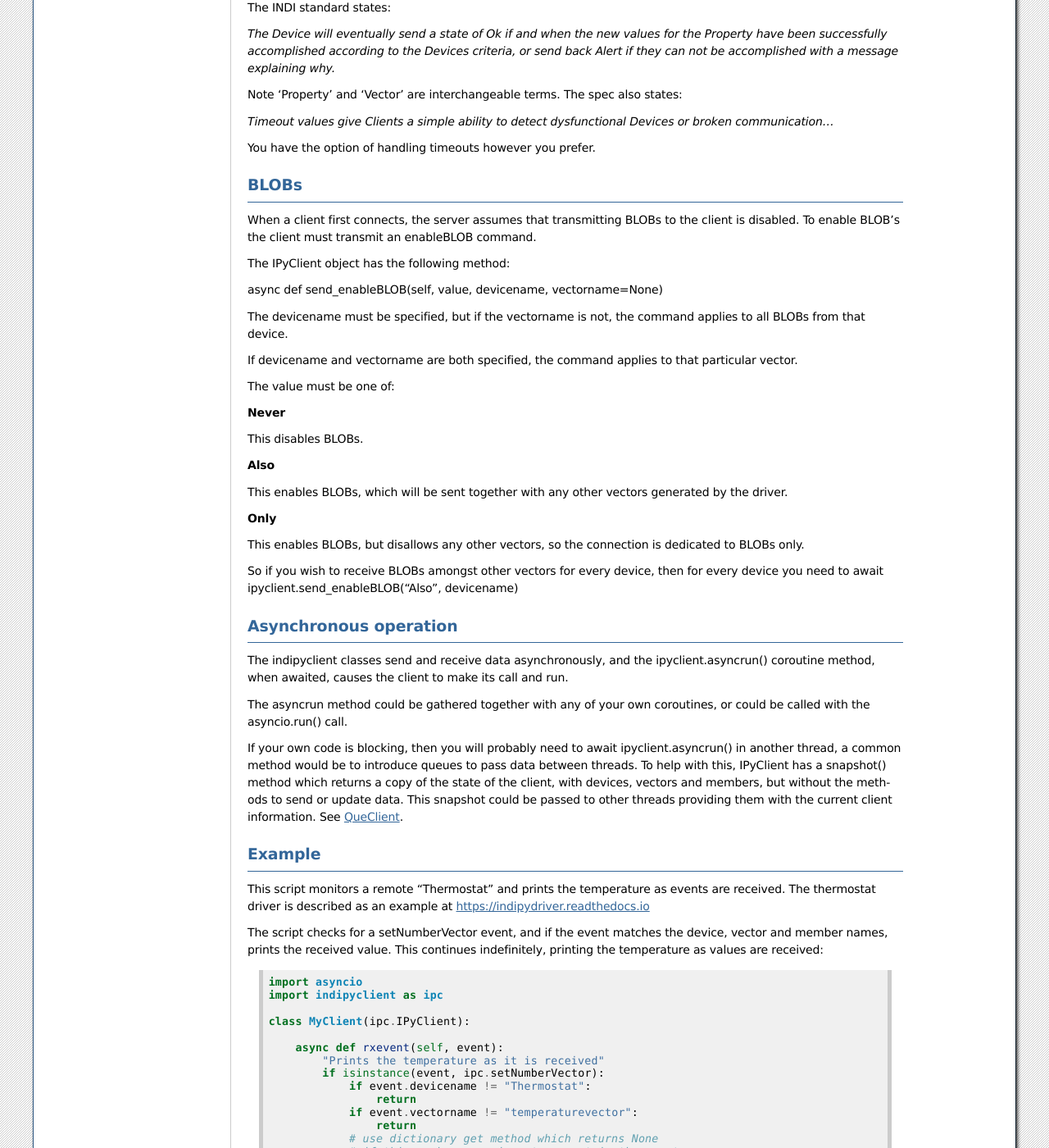
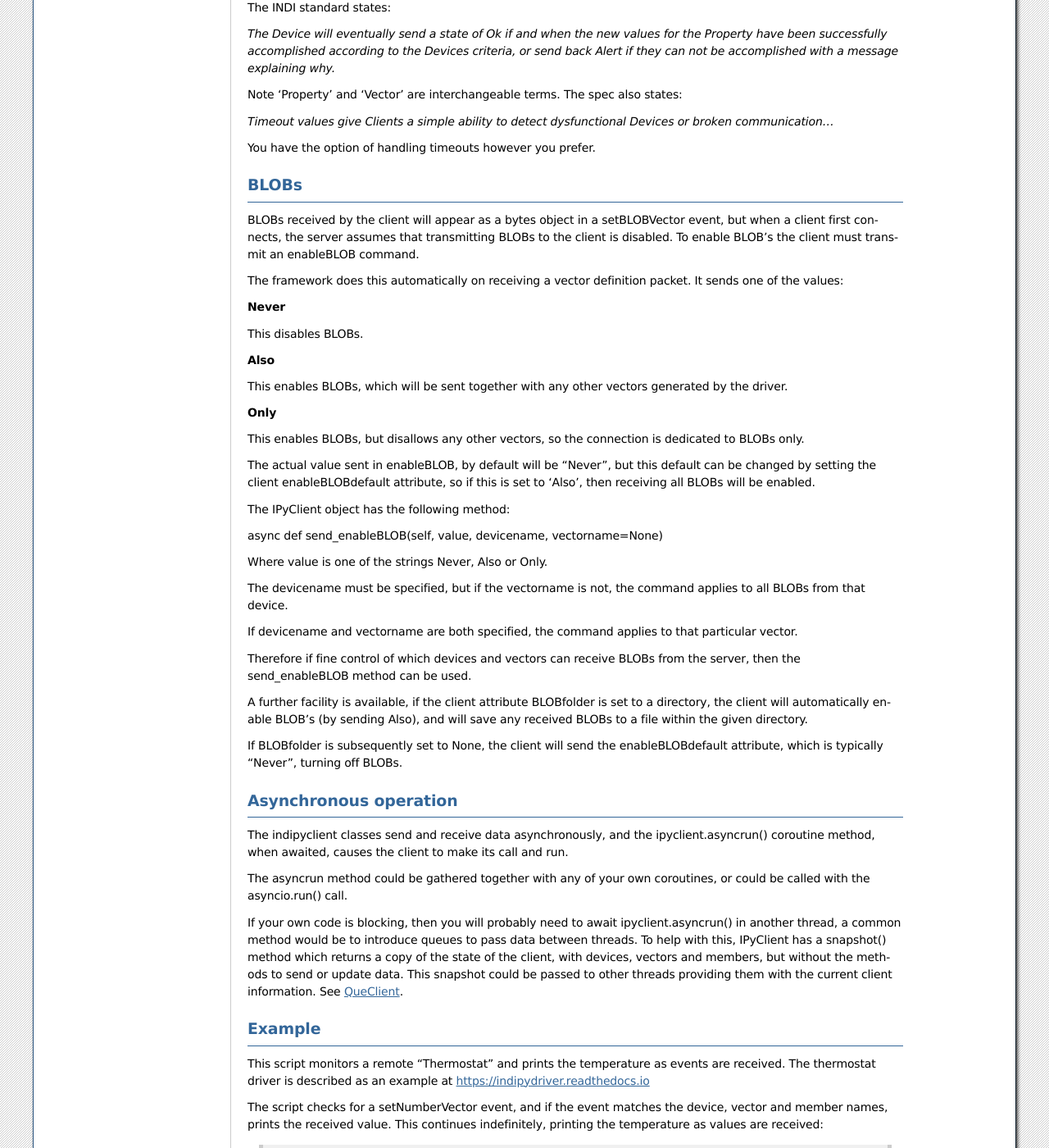
Before and after one commit to bernie-skipole/indipyclient, a Sphinx documentation site: the page built from docs/source/usage/concept.rst, in a window 1280 px wide and 1400 px high, scrolled down 1544 px. Shown: the whole window at 82% size. Built offline with Sphinx 7.4.7, drawn with Linux system fonts in a browser that asks for light colours.

Commit message:
Updating docs

```diff
--- a/docs/source/usage/concept.rst
+++ b/docs/source/usage/concept.rst
@@ -72,17 +72,9 @@ You have the option of handling timeouts however you prefer.
 BLOBs
 -----
 
-When a client first connects, the server assumes that transmitting BLOBs to the client is disabled. To enable BLOB's the client must transmit an enableBLOB command.
+BLOBs received by the client will appear as a bytes object in a setBLOBVector event, but when a client first connects, the server assumes that transmitting BLOBs to the client is disabled. To enable BLOB's the client must transmit an enableBLOB command.
 
-The IPyClient object has the following method:
-
-async def send_enableBLOB(self, value, devicename, vectorname=None)
-
-The devicename must be specified, but if the vectorname is not, the command applies to all BLOBs from that device.
-
-If devicename and vectorname are both specified, the command applies to that particular vector.
-
-The value must be one of:
+The framework does this automatically on receiving a vector definition packet. It sends one of the values:
 
 **Never**
 
@@ -96,7 +88,24 @@ This enables BLOBs, which will be sent together with any other vectors generated
 
 This enables BLOBs, but disallows any other vectors, so the connection is dedicated to BLOBs only.
 
-So if you wish to receive BLOBs amongst other vectors for every device, then for every device you need to await ipyclient.send_enableBLOB("Also", devicename)
+The actual value sent in enableBLOB, by default will be "Never", but this default can be changed by setting the client enableBLOBdefault attribute, so if this is set to 'Also', then receiving all BLOBs will be enabled.
+
+The IPyClient object has the following method:
+
+async def send_enableBLOB(self, value, devicename, vectorname=None)
+
+Where value is one of the strings Never, Also or Only.
+
+The devicename must be specified, but if the vectorname is not, the command applies to all BLOBs from that device.
+
+If devicename and vectorname are both specified, the command applies to that particular vector.
+
+Therefore if fine control of which devices and vectors can receive BLOBs from the server, then the send_enableBLOB method can be used.
+
+A further facility is available, if the client attribute BLOBfolder is set to a directory, the client will automatically enable BLOB's (by sending Also), and will save any received BLOBs to a file within the given directory.
+
+If BLOBfolder is subsequently set to None, the client will send the enableBLOBdefault attribute, which is typically "Never", turning off BLOBs.
+
 
 Asynchronous operation
 ----------------------
```
Also changed, not shown: 1 other file.
